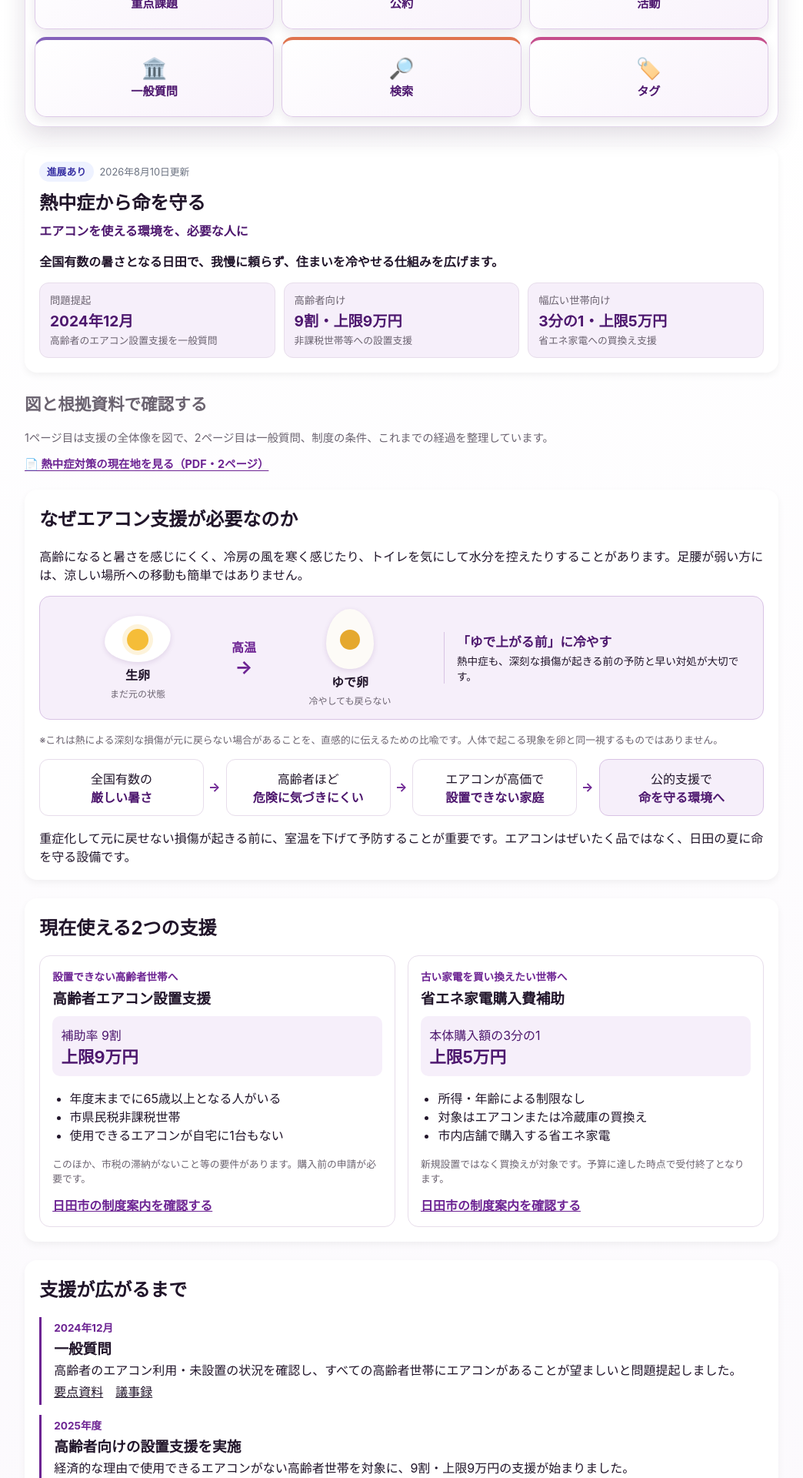
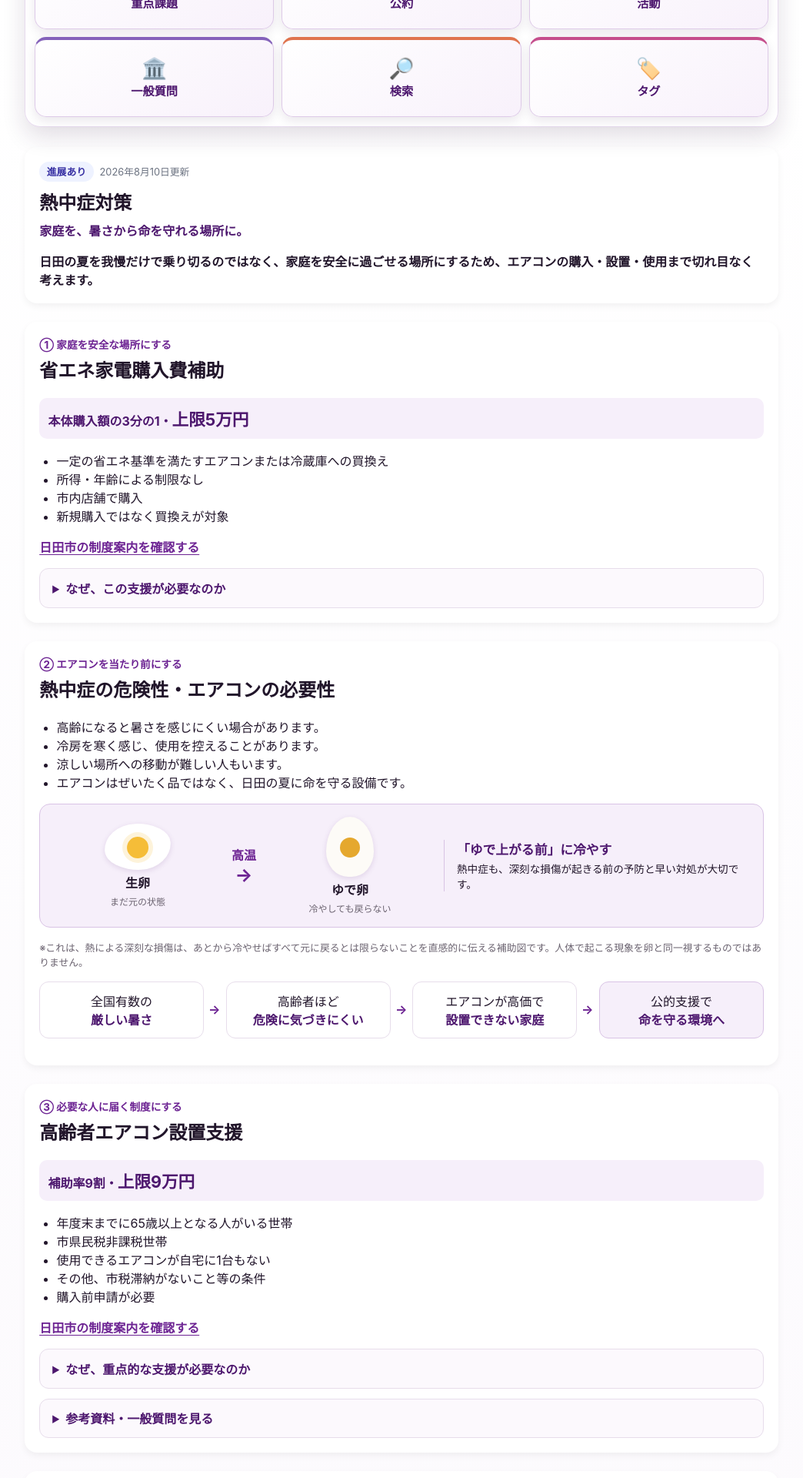
Before and after one commit to sakioryousuke-eng/activity-site, a Jekyll site: the page built from pages/priorities/heatstroke-prevention.html, in a window 1280 px wide. Shown: the part 355-2275 px from the top of the page at 77% size, without its empty margins (118-1162 px from the left). Built offline with Jekyll 4.4.1, drawn with Linux system fonts in a browser that asks for light colours; some of the changed text lies outside the part shown.

Commit message:
熱中症対策ページを再編

```diff
--- a/pages/priorities/heatstroke-prevention.html
+++ b/pages/priorities/heatstroke-prevention.html
@@ -1,36 +1,46 @@
 ---
 layout: default
-title: 熱中症から命を守る
+title: 熱中症対策
 ---
 
 <article class="heatstroke-detail">
   <header class="heatstroke-detail__hero">
-    <div class="heatstroke-detail__meta">
-      <span class="heatstroke-detail__status">進展あり</span>
-      <span>2026年8月10日更新</span>
-    </div>
-    <h1>熱中症から命を守る</h1>
-    <p class="heatstroke-detail__subtitle">エアコンを使える環境を、必要な人に</p>
-    <p class="heatstroke-detail__message">全国有数の暑さとなる日田で、我慢に頼らず、住まいを冷やせる仕組みを広げます。</p>
-    <div class="heatstroke-detail__summary" aria-label="熱中症対策の進展概要">
-      <div><small>問題提起</small><strong>2024年12月</strong><span>高齢者のエアコン設置支援を一般質問</span></div>
-      <div><small>高齢者向け</small><strong>9割・上限9万円</strong><span>非課税世帯等への設置支援</span></div>
-      <div><small>幅広い世帯向け</small><strong>3分の1・上限5万円</strong><span>省エネ家電への買換え支援</span></div>
-    </div>
+    <div class="heatstroke-detail__meta"><span class="heatstroke-detail__status">進展あり</span><span>2026年8月10日更新</span></div>
+    <h1>熱中症対策</h1>
+    <p class="heatstroke-detail__subtitle">家庭を、暑さから命を守れる場所に。</p>
+    <p class="heatstroke-detail__message">日田の夏を我慢だけで乗り切るのではなく、家庭を安全に過ごせる場所にするため、エアコンの購入・設置・使用まで切れ目なく考えます。</p>
   </header>
 
-  <section class="heatstroke-detail__sources" aria-labelledby="heatstroke-sources">
-    <h2 id="heatstroke-sources">図と根拠資料で確認する</h2>
-    <p>1ページ目は支援の全体像を図で、2ページ目は一般質問、制度の条件、これまでの経過を整理しています。</p>
-    <a class="heatstroke-detail__pdf-link pdf-link"
-       href="{{ '/assets/pdf/heatstroke-prevention-202608.pdf' | relative_url }}"
-       data-modal="pdf"
-       data-title="熱中症から命を守る―取組と根拠資料">📄 熱中症対策の現在地を見る（PDF・2ページ）</a>
+  <section class="heatstroke-detail__section" id="home-safety" aria-labelledby="home-safety-heading">
+    <p class="heatstroke-detail__eyebrow">① 家庭を安全な場所にする</p>
+    <h2 id="home-safety-heading">省エネ家電購入費補助</h2>
+    <p class="heatstroke-detail__amount">本体購入額の3分の1・<strong>上限5万円</strong></p>
+    <ul>
+      <li>一定の省エネ基準を満たすエアコンまたは冷蔵庫への買換え</li>
+      <li>所得・年齢による制限なし</li>
+      <li>市内店舗で購入</li>
+      <li>新規購入ではなく買換えが対象</li>
+    </ul>
+    <p><a class="heatstroke-detail__official-link" href="https://www.city.hita.oita.jp/soshiki/21/15968.html">日田市の制度案内を確認する</a></p>
+    <details class="heatstroke-detail__details">
+      <summary>なぜ、この支援が必要なのか</summary>
+      <div>
+        <p>日田の夏に家庭を安全な場所にするには、室温を下げられるエアコンが重要です。省エネ機器への買換えは、購入負担だけでなく、その後の電力消費の抑制にもつながります。</p>
+        <p>一方、現制度は買換えに限られ、新規設置や増設には使えません。エアコンがない部屋への設置も、今後の熱中症対策の課題です。</p>
+        <p class="heatstroke-detail__goal"><strong>今後目指すこと</strong><span>買換え支援から、新規設置・増設にも届く支援へ。</span></p>
+      </div>
+    </details>
   </section>
 
-  <section class="heatstroke-detail__section" aria-labelledby="heatstroke-why">
-    <h2 id="heatstroke-why">なぜエアコン支援が必要なのか</h2>
-    <p>高齢になると暑さを感じにくく、冷房の風を寒く感じたり、トイレを気にして水分を控えたりすることがあります。足腰が弱い方には、涼しい場所への移動も簡単ではありません。</p>
+  <section class="heatstroke-detail__section" id="aircon-normal" aria-labelledby="aircon-normal-heading">
+    <p class="heatstroke-detail__eyebrow">② エアコンを当たり前にする</p>
+    <h2 id="aircon-normal-heading">熱中症の危険性・エアコンの必要性</h2>
+    <ul>
+      <li>高齢になると暑さを感じにくい場合があります。</li>
+      <li>冷房を寒く感じ、使用を控えることがあります。</li>
+      <li>涼しい場所への移動が難しい人もいます。</li>
+      <li>エアコンはぜいたく品ではなく、日田の夏に命を守る設備です。</li>
+    </ul>
     <div class="heatstroke-detail__egg-panel" role="img" aria-label="生卵を加熱するとゆで卵になり、冷やしても生卵には戻らないという熱中症の危険性を伝える比喩">
       <div class="heatstroke-detail__egg-step">
         <span class="heatstroke-detail__egg heatstroke-detail__egg--raw"><i></i></span>
@@ -48,48 +58,72 @@ title: 熱中症から命を守る
         <span>熱中症も、深刻な損傷が起きる前の予防と早い対処が大切です。</span>
       </div>
     </div>
-    <p class="heatstroke-detail__caution">※これは熱による深刻な損傷が元に戻らない場合があることを、直感的に伝えるための比喩です。人体で起こる現象を卵と同一視するものではありません。</p>
+    <p class="heatstroke-detail__caution">※これは、熱による深刻な損傷は、あとから冷やせばすべて元に戻るとは限らないことを直感的に伝える補助図です。人体で起こる現象を卵と同一視するものではありません。</p>
     <div class="heatstroke-detail__flow">
       <div>全国有数の<br><strong>厳しい暑さ</strong></div><span aria-hidden="true">↓</span>
       <div>高齢者ほど<br><strong>危険に気づきにくい</strong></div><span aria-hidden="true">↓</span>
       <div>エアコンが高価で<br><strong>設置できない家庭</strong></div><span aria-hidden="true">↓</span>
       <div class="heatstroke-detail__flow-goal">公的支援で<br><strong>命を守る環境へ</strong></div>
     </div>
-    <p class="heatstroke-detail__note">重症化して元に戻せない損傷が起きる前に、室温を下げて予防することが重要です。エアコンはぜいたく品ではなく、日田の夏に命を守る設備です。</p>
   </section>
 
-  <section class="heatstroke-detail__section" aria-labelledby="heatstroke-support">
-    <h2 id="heatstroke-support">現在使える2つの支援</h2>
-    <div class="heatstroke-detail__support-grid">
-      <article>
-        <p class="heatstroke-detail__label">設置できない高齢者世帯へ</p>
-        <h3>高齢者エアコン設置支援</h3>
-        <p class="heatstroke-detail__amount">補助率 9割<br><strong>上限9万円</strong></p>
+  <section class="heatstroke-detail__section" id="targeted-support" aria-labelledby="targeted-support-heading">
+    <p class="heatstroke-detail__eyebrow">③ 必要な人に届く制度にする</p>
+    <h2 id="targeted-support-heading">高齢者エアコン設置支援</h2>
+    <p class="heatstroke-detail__amount">補助率9割・<strong>上限9万円</strong></p>
     <ul>
-          <li>年度末までに65歳以上となる人がいる</li>
+      <li>年度末までに65歳以上となる人がいる世帯</li>
       <li>市県民税非課税世帯</li>
       <li>使用できるエアコンが自宅に1台もない</li>
+      <li>その他、市税滞納がないこと等の条件</li>
+      <li>購入前申請が必要</li>
     </ul>
-        <p class="heatstroke-detail__caution">このほか、市税の滞納がないこと等の要件があります。購入前の申請が必要です。</p>
-        <a href="https://www.city.hita.oita.jp/soshiki/26/2449.html">日田市の制度案内を確認する</a>
-      </article>
-      <article>
-        <p class="heatstroke-detail__label">古い家電を買い換えたい世帯へ</p>
-        <h3>省エネ家電購入費補助</h3>
-        <p class="heatstroke-detail__amount">本体購入額の3分の1<br><strong>上限5万円</strong></p>
-        <ul>
-          <li>所得・年齢による制限なし</li>
-          <li>対象はエアコンまたは冷蔵庫の買換え</li>
-          <li>市内店舗で購入する省エネ家電</li>
-        </ul>
-        <p class="heatstroke-detail__caution">新規設置ではなく買換えが対象です。予算に達した時点で受付終了となります。</p>
-        <a href="https://www.city.hita.oita.jp/soshiki/21/15968.html">日田市の制度案内を確認する</a>
-      </article>
+    <p><a class="heatstroke-detail__official-link" href="https://www.city.hita.oita.jp/soshiki/26/2449.html">日田市の制度案内を確認する</a></p>
+    <details class="heatstroke-detail__details">
+      <summary>なぜ、重点的な支援が必要なのか</summary>
+      <div>
+        <p>熱中症リスクが高い人ほど、購入・設置費用が障壁になる場合があります。高齢者、独居、経済的に負担の大きい世帯など、必要性の高い人に制度が届くことが重要です。</p>
+        <p>現制度には所得・年齢・既設エアコンの有無などの条件があり、そこから漏れる世帯もあります。</p>
+        <p class="heatstroke-detail__goal"><strong>今後目指すこと</strong><span>本当に必要な人が、制度の条件によって取り残されない支援へ。</span></p>
       </div>
+    </details>
+    <details class="heatstroke-detail__details">
+      <summary>参考資料・一般質問を見る</summary>
+      <div class="heatstroke-detail__resource-list">
+        <a href="https://www.city.hita.oita.jp/soshiki/26/2449.html">日田市の高齢者エアコン設置支援</a>
+        <a href="{{ '/assets/pdf/hukusi-202412.pdf' | relative_url }}" data-modal="pdf">2024年12月 一般質問の要点資料</a>
+        <a href="{{ '/assets/pdf/hukusi-202412-minutes.pdf' | relative_url }}" data-modal="pdf">2024年12月 一般質問の議事録</a>
+        <a href="{{ '/assets/pdf/senior-ac-202603.pdf' | relative_url }}" data-modal="pdf">2026年3月 改善提案の要点資料</a>
+        <a href="{{ '/assets/pdf/senior-ac-202603-minutes.pdf' | relative_url }}" data-modal="pdf">2026年3月 改善提案の議事録</a>
+      </div>
+    </details>
   </section>
 
-  <section class="heatstroke-detail__section" aria-labelledby="heatstroke-history">
-    <h2 id="heatstroke-history">支援が広がるまで</h2>
+  <section class="heatstroke-detail__section" id="continuous-use" aria-labelledby="continuous-use-heading">
+    <p class="heatstroke-detail__eyebrow">④ 使い続けられるようにする</p>
+    <h2 id="continuous-use-heading">電気代を理由に、エアコンの使用を控えないために。</h2>
+    <p class="heatstroke-detail__proposal">今後の提案</p>
+    <ul>
+      <li>エアコンは設置されているだけでは十分ではありません。</li>
+      <li>電気代への不安から使用を控えれば、熱中症対策として機能しません。</li>
+      <li>必要な時にためらわず使い続けられる環境まで考える必要があります。</li>
+    </ul>
+    <details class="heatstroke-detail__details">
+      <summary>今後検討する支援</summary>
+      <div><ul><li>夏季の電気代負担への支援</li><li>経済的理由による使用控えへの対応</li><li>高齢者や一人暮らし世帯への利用促進・見守り</li></ul></div>
+    </details>
+  </section>
+
+  <section class="heatstroke-detail__section" aria-labelledby="heatstroke-public-purpose">
+    <h2 id="heatstroke-public-purpose">なぜ、税金を使ってでも取り組むのか</h2>
+    <p>日田の夏の暑さは、生命・健康に関わる危険になっています。熱中症は重症化すると、命だけでなく深刻な健康被害につながる場合があります。</p>
+    <p>危険性の高い人ほど、高齢・所得・独居・住環境などによって、自力で十分な対策を取れないことがあります。水分補給や扇風機も重要ですが、危険な室温そのものを下げるにはエアコンが大きな役割を持ちます。</p>
+    <p>個人の快適性を公費で支えるのではなく、生命と健康を守るため、安全な生活環境を確保することが行政の目的です。</p>
+  </section>
+
+  <details class="heatstroke-detail__history heatstroke-detail__section">
+    <summary>これまでの経緯を見る</summary>
+    <div>
       <ol class="heatstroke-detail__timeline">
         <li><time>2024年12月</time><h3>一般質問</h3><p>高齢者のエアコン利用・未設置の状況を確認し、すべての高齢者世帯にエアコンがあることが望ましいと問題提起しました。</p><p><a href="{{ '/assets/pdf/hukusi-202412.pdf' | relative_url }}" data-modal="pdf">要点資料</a>　<a href="{{ '/assets/pdf/hukusi-202412-minutes.pdf' | relative_url }}" data-modal="pdf">議事録</a></p></li>
         <li><time>2025年度</time><h3>高齢者向けの設置支援を実施</h3><p>経済的な理由で使用できるエアコンがない高齢者世帯を対象に、9割・上限9万円の支援が始まりました。</p></li>
@@ -97,16 +131,15 @@ title: 熱中症から命を守る
         <li><time>2026年7月</time><h3>幅広い買換え支援を開始</h3><p>所得・年齢を問わず、省エネ型エアコンまたは冷蔵庫の買換えを支援する制度が始まりました。</p></li>
       </ol>
       <p class="heatstroke-detail__caution">一般質問や委員会での提案と制度実施の直接的な因果関係を断定せず、その後に市の検討と事業化が進んだ経過を示しています。</p>
-  </section>
+    </div>
+  </details>
 
-  <section class="heatstroke-detail__section heatstroke-detail__next" aria-labelledby="heatstroke-next">
-    <h2 id="heatstroke-next">ここで終わりではありません</h2>
-    <ul>
-      <li>夏の電気代負担を支える仕組み</li>
-      <li>買換えだけでなく、新規購入にも届く支援</li>
-      <li>冷房が苦手な方や一人暮らしの方への見守り・利用支援</li>
-    </ul>
-    <p>制度があるだけでなく、本当に必要な人がエアコンを設置し、使い続けられるかを確認していきます。</p>
+  <section class="heatstroke-detail__section" aria-labelledby="heatstroke-current-position">
+    <h2 id="heatstroke-current-position">現在地</h2>
+    <div class="heatstroke-detail__current-grid">
+      <div><h3>実現・実施されていること</h3><ul><li>高齢者エアコン設置支援</li><li>省エネ家電購入費補助</li></ul></div>
+      <div><h3>まだ残る課題</h3><ul><li>新規設置・増設への支援</li><li>夏季の電気代負担への支援</li><li>冷房の使用を控える人への利用促進</li><li>高齢者・一人暮らし世帯などへの見守り</li></ul></div>
+    </div>
   </section>
 
   <section class="heatstroke-detail__section priority-activities" aria-labelledby="heatstroke-related-activities">
@@ -132,27 +165,20 @@ title: 熱中症から命を守る
 
 <style>
 .heatstroke-detail{display:grid;gap:1.5rem}
-.heatstroke-detail__hero,.heatstroke-detail__section{border-radius:16px;padding:1.2rem;background:#fff;box-shadow:0 4px 10px rgba(0,0,0,.05)}
+.heatstroke-detail__hero,.heatstroke-detail__section{scroll-margin-top:1rem;border-radius:16px;padding:1.2rem;background:#fff;box-shadow:0 4px 10px rgba(0,0,0,.05)}
 .heatstroke-detail__meta{display:flex;align-items:center;gap:.5rem;color:#6b7280;font-size:.8rem}
 .heatstroke-detail__status{padding:.2rem .6rem;border-radius:999px;background:#eef2ff;color:#3730a3;font-weight:700}
 .heatstroke-detail__hero h1{margin:.5rem 0}
 .heatstroke-detail__subtitle{margin:.25rem 0;font-weight:700;color:#4d176e}
 .heatstroke-detail__message{margin:1rem 0 0;font-weight:700}
-.heatstroke-detail__summary{display:grid;grid-template-columns:1fr;gap:.7rem;margin-top:1rem}
-.heatstroke-detail__summary div{display:grid;gap:.15rem;border:1px solid #e7ddeb;border-radius:12px;padding:.8rem;background:#f6effa}
-.heatstroke-detail__summary small{color:#6b6370}
-.heatstroke-detail__summary strong{color:#4d176e;font-size:1.2rem}
-.heatstroke-detail__summary span{font-size:.8rem;color:#6b6370}
-.heatstroke-detail__section h2,.heatstroke-detail__sources h2{margin-top:0}
-.heatstroke-detail__sources{color:#6b6370;font-size:.9rem}
-.heatstroke-detail__sources p{margin:0 0 .8rem}
-.heatstroke-detail__pdf-link{display:inline-block;color:#6d2493;font-weight:700;text-decoration:underline;text-underline-offset:.2em}
+.heatstroke-detail__section h2{margin-top:0}
+.heatstroke-detail__eyebrow{margin:0 0 .3rem;color:#6d2493;font-size:.85rem;font-weight:700}
+.heatstroke-detail__official-link{color:#6d2493;font-weight:700;text-decoration:underline;text-underline-offset:.2em}
 .heatstroke-detail__flow{display:grid;align-items:center;gap:.45rem;margin:1rem 0;text-align:center}
 .heatstroke-detail__flow div{border:1px solid #e7ddeb;border-radius:12px;padding:.75rem;background:#fff}
 .heatstroke-detail__flow>span{color:#6d2493;font-weight:700}
 .heatstroke-detail__flow strong{color:#4d176e}
 .heatstroke-detail__flow-goal{background:#f6effa!important;border-color:#d9c3e5!important}
-.heatstroke-detail__note{margin-bottom:0}
 .heatstroke-detail__egg-panel{display:grid;grid-template-columns:1fr auto 1fr;align-items:center;gap:.7rem;margin:1rem 0;padding:1rem;border:1px solid #d9c3e5;border-radius:14px;background:#f6effa;text-align:center}
 .heatstroke-detail__egg-step{display:grid;justify-items:center;gap:.25rem}
 .heatstroke-detail__egg-step small{color:#6b6370;font-size:.75rem}
@@ -167,28 +193,33 @@ title: 熱中症から命を守る
 .heatstroke-detail__egg-message{grid-column:1/-1;display:grid;gap:.2rem;padding-top:.75rem;border-top:1px solid #d9c3e5}
 .heatstroke-detail__egg-message strong{color:#4d176e;font-size:1.05rem}
 .heatstroke-detail__egg-message span{font-size:.85rem}
-.heatstroke-detail__support-grid{display:grid;gap:1rem}
-.heatstroke-detail__support-grid article{border:1px solid #e7ddeb;border-radius:14px;padding:1rem}
-.heatstroke-detail__support-grid h3{margin:.25rem 0 .7rem}
-.heatstroke-detail__label{margin:0;color:#6d2493;font-size:.85rem;font-weight:700}
-.heatstroke-detail__amount{margin:.4rem 0 1rem;padding:.7rem;border-radius:10px;background:#f6effa;color:#4d176e}
+.heatstroke-detail__amount{margin:.7rem 0 1rem;padding:.7rem;border-radius:10px;background:#f6effa;color:#4d176e;font-weight:700}
 .heatstroke-detail__amount strong{font-size:1.35rem}
-.heatstroke-detail__support-grid ul,.heatstroke-detail__next ul{padding-left:1.4rem}
-.heatstroke-detail__support-grid a{color:#6d2493;font-weight:700}
+.heatstroke-detail__section ul{padding-left:1.4rem}
 .heatstroke-detail__caution{color:#6b6370;font-size:.8rem}
+.heatstroke-detail__proposal{display:inline-block;margin:.1rem 0 .7rem;padding:.25rem .65rem;border-radius:999px;background:#fff3df;color:#8a4b17;font-size:.82rem;font-weight:700}
+.heatstroke-detail__details{margin-top:.8rem;border:1px solid #e7ddeb;border-radius:12px;background:#fcf9fd}
+.heatstroke-detail__details summary,.heatstroke-detail__history>summary{cursor:pointer;padding:.8rem 1rem;color:#4d176e;font-weight:700}
+.heatstroke-detail__details>div,.heatstroke-detail__history>div{padding:0 1rem 1rem}
+.heatstroke-detail__goal{display:grid;gap:.2rem;margin:1rem 0 0;padding:.75rem;border-left:4px solid #6d2493;background:#f6effa}
+.heatstroke-detail__resource-list{display:grid;gap:.55rem}
+.heatstroke-detail__resource-list a{color:#6d2493;font-weight:700}
+.heatstroke-detail__history{padding:0}
+.heatstroke-detail__history>summary{font-size:1.08rem}
 .heatstroke-detail__timeline{list-style:none;margin:0;padding:0;display:grid;gap:.8rem}
 .heatstroke-detail__timeline li{border-left:3px solid #6d2493;padding:.2rem 0 .2rem 1rem}
 .heatstroke-detail__timeline time{color:#6d2493;font-size:.85rem;font-weight:700}
 .heatstroke-detail__timeline h3,.heatstroke-detail__timeline p{margin:.2rem 0}
-.heatstroke-detail__next{border-left:4px solid #6d2493}
-.heatstroke-detail__next p{margin-bottom:0}
+.heatstroke-detail__current-grid{display:grid;gap:1rem}
+.heatstroke-detail__current-grid>div{border:1px solid #e7ddeb;border-radius:12px;padding:.9rem}
+.heatstroke-detail__current-grid h3{margin:0 0 .5rem;color:#4d176e;font-size:1rem}
+.heatstroke-detail__current-grid ul{margin-bottom:0}
 .heatstroke-detail__back{margin:0}
 @media(min-width:720px){
-  .heatstroke-detail__summary{grid-template-columns:repeat(3,minmax(0,1fr))}
   .heatstroke-detail__flow{grid-template-columns:1fr auto 1fr auto 1fr auto 1fr}
   .heatstroke-detail__flow>span{transform:rotate(-90deg)}
-  .heatstroke-detail__support-grid{grid-template-columns:repeat(2,minmax(0,1fr))}
   .heatstroke-detail__egg-panel{grid-template-columns:1fr auto 1fr 1.8fr}
   .heatstroke-detail__egg-message{grid-column:auto;border-top:0;border-left:1px solid #d9c3e5;padding:0 0 0 1rem;text-align:left}
+  .heatstroke-detail__current-grid{grid-template-columns:repeat(2,minmax(0,1fr))}
 }
 </style>
```
Lines whose indentation alone changed are shown as unchanged.
